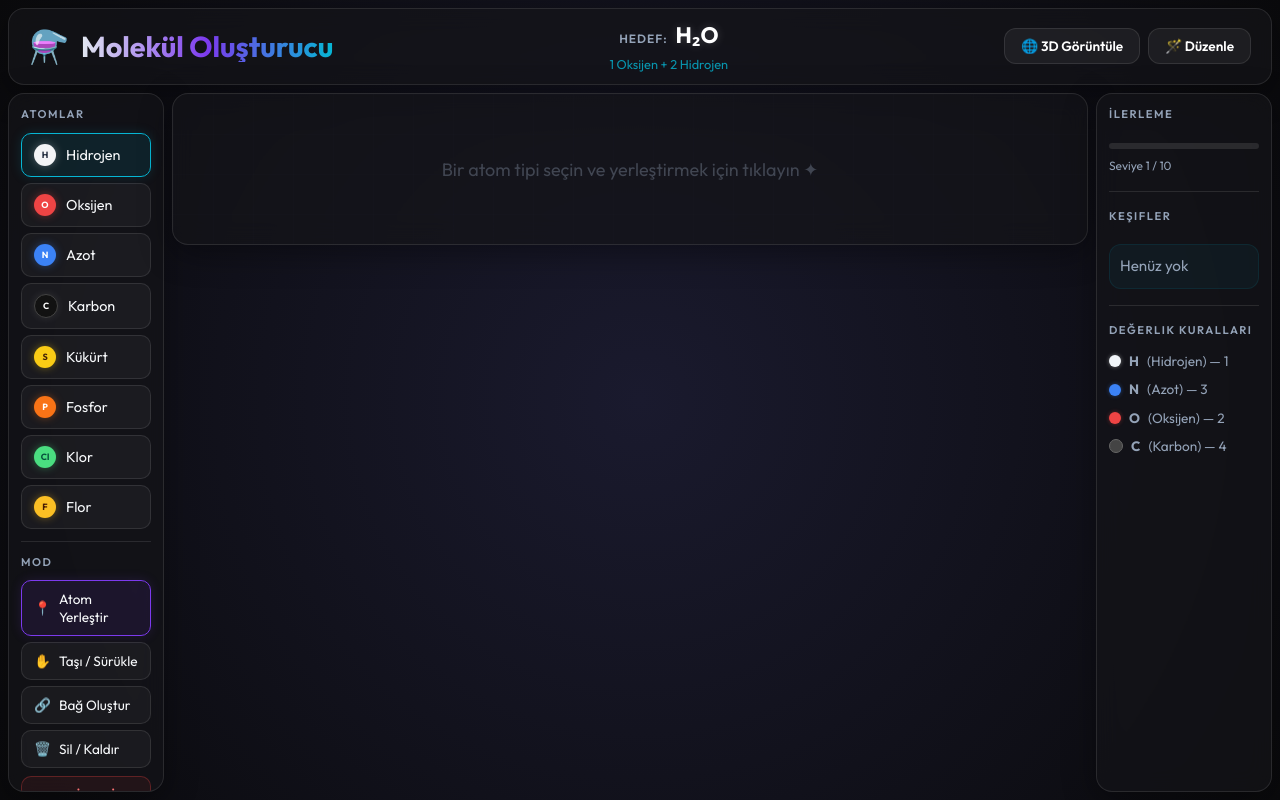
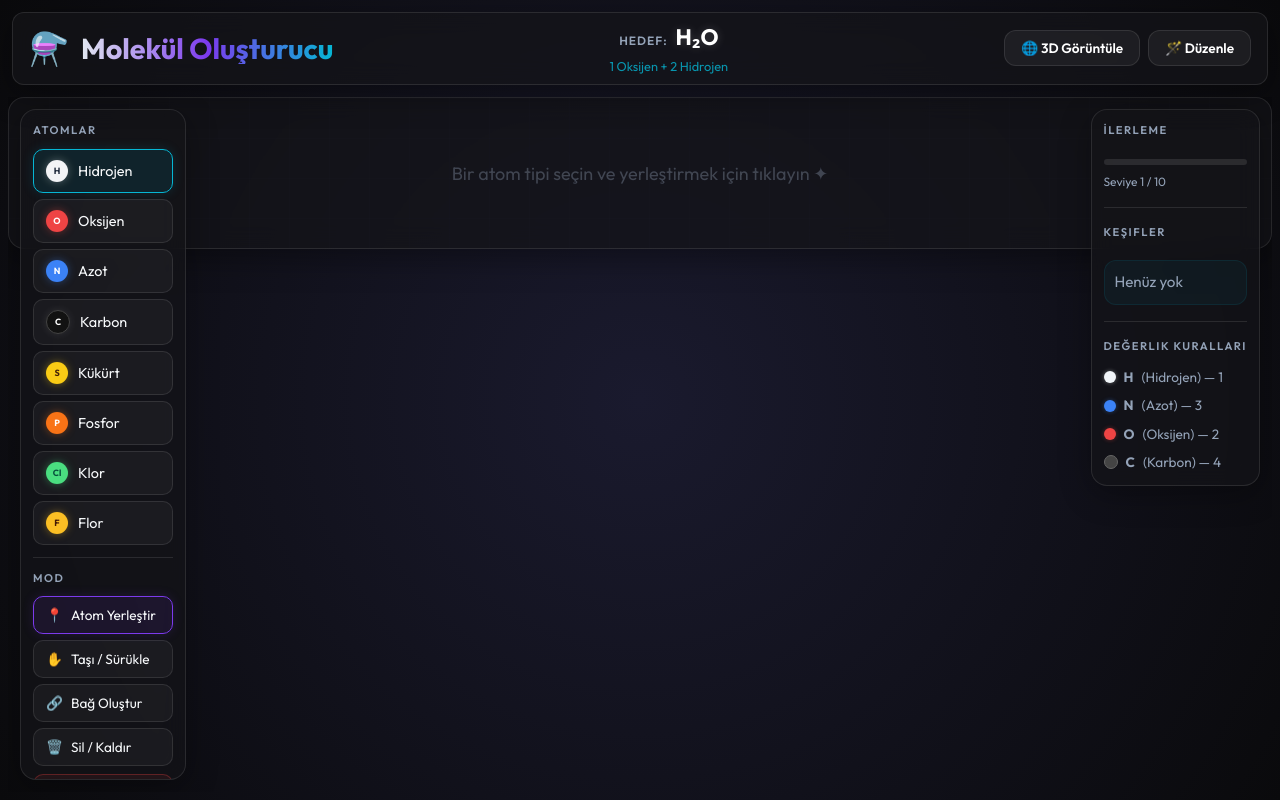
Before and after one commit to XfheDev/Kimyaproje, a React (Vite) app: page / in a window 1280 px wide. Built offline with nearby package versions, Linux system fonts and the light colour scheme.

Commit message:
UI: Implemented immersive full-screen workspace with floating panels

```diff
--- a/src/App.css
+++ b/src/App.css
@@ -11,11 +11,14 @@
 
 /* === HEADER === */
 .app-header {
-  padding: 10px 20px;
+  padding: 8px 16px;
   display: flex;
   align-items: center;
   justify-content: space-between;
   flex-shrink: 0;
+  z-index: 10;
+  margin: 4px;
+  border-radius: 12px;
 }
 
 .header-title {
@@ -111,15 +114,16 @@
 
 /* === LAYOUT === */
 .main-layout {
-  display: flex;
-  gap: 8px;
+  position: relative;
   flex: 1;
   min-height: 0;
+  overflow: hidden;
 }
 
 .workspace-container {
-  flex: 1;
-  position: relative;
+  position: absolute;
+  inset: 0;
+  z-index: 1;
 }
 
 /* === WORKSPACE === */
@@ -208,13 +212,19 @@
 
 /* === TOOLBAR === */
 .toolbar {
-  width: 130px;
-  flex-shrink: 0;
+  position: absolute;
+  left: 12px;
+  top: 12px;
+  bottom: 12px;
+  width: 140px;
+  z-index: 5;
   display: flex;
   flex-direction: column;
   gap: 8px;
   padding: 12px;
   overflow-y: auto;
+  border: 1px solid rgba(255, 255, 255, 0.1);
+  box-shadow: 0 8px 32px rgba(0, 0, 0, 0.3);
 }
 
 .toolbar h3 {
@@ -370,12 +380,17 @@
 
 /* === LEGEND === */
 .legend {
-  width: 150px;
-  flex-shrink: 0;
+  position: absolute;
+  right: 12px;
+  top: 12px;
+  max-width: 160px;
+  z-index: 5;
   padding: 12px;
   display: flex;
   flex-direction: column;
   gap: 4px;
+  border: 1px solid rgba(255, 255, 255, 0.1);
+  box-shadow: 0 8px 32px rgba(0, 0, 0, 0.3);
 }
 
 .legend h3 {
```
